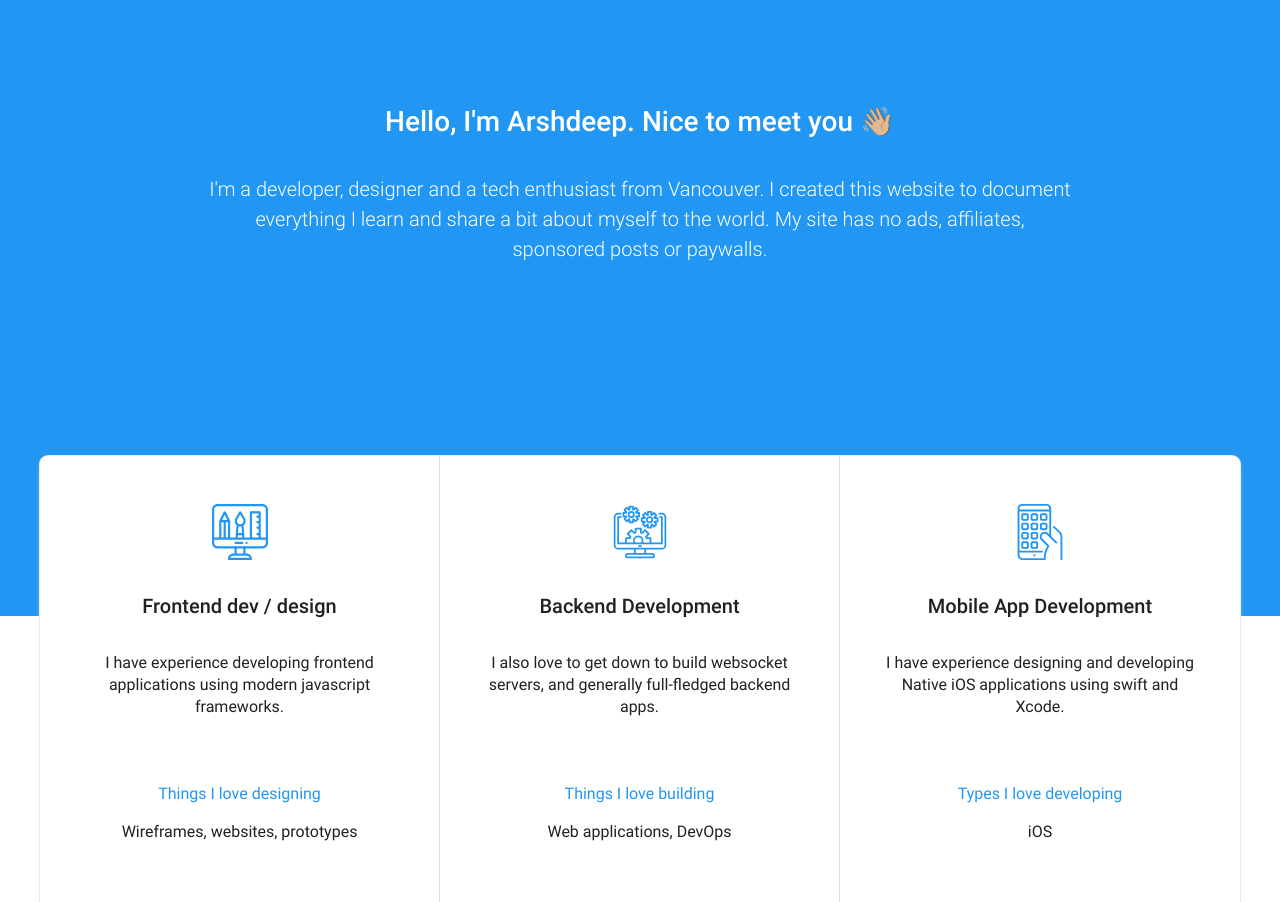
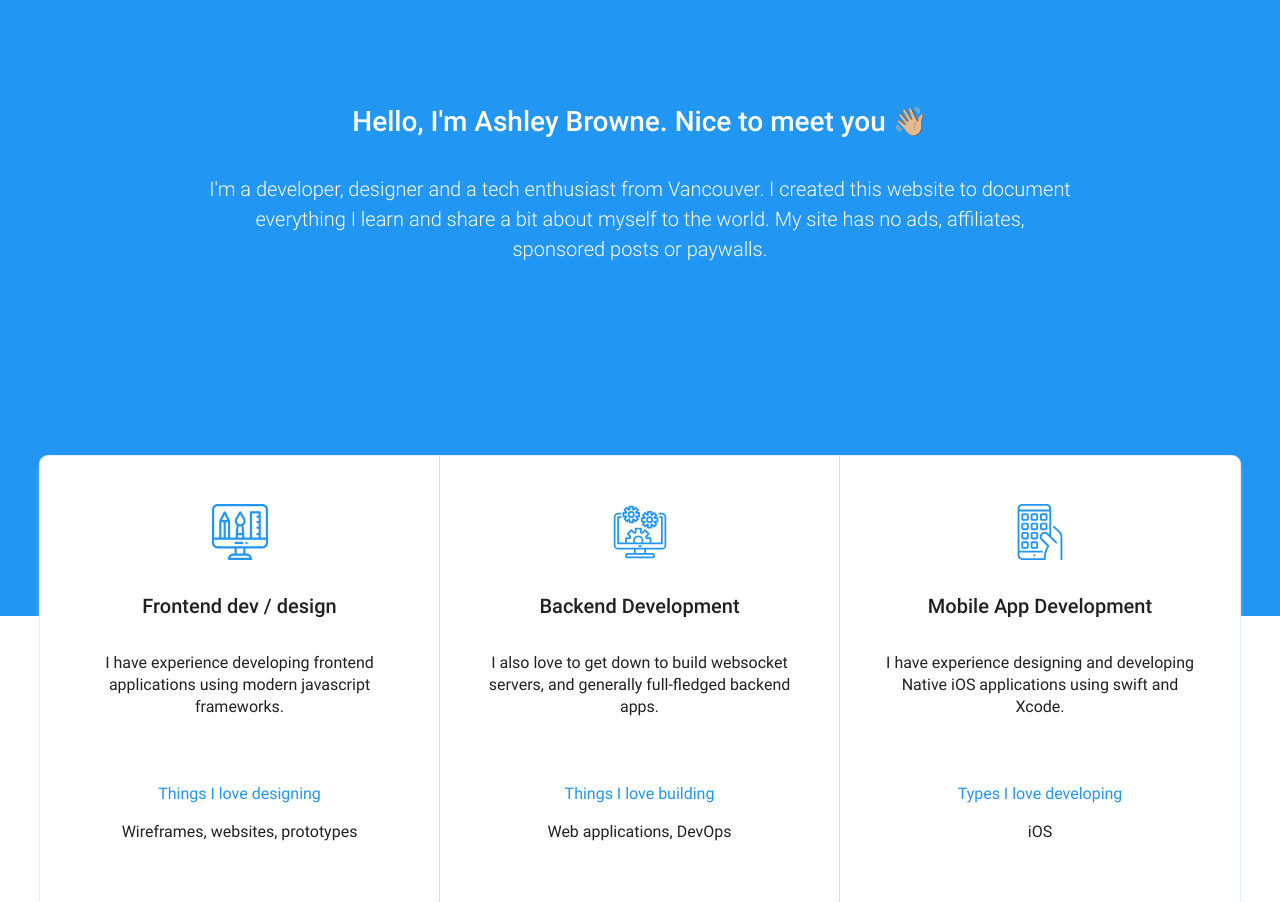
Before and after one commit to arshb97/pvt-portfolio, a Gatsby site: page / in a window 1280 px wide. Shown: the part 919-1821 px from the top of the page. Built offline with nearby package versions, Linux system fonts and the light colour scheme; Gatsby itself is replaced by a stand-in of ours.

```diff
--- a/src/components/About.jsx
+++ b/src/components/About.jsx
@@ -86,8 +86,7 @@ const About = () => {
     return (
         <div className="about">
             <div className="about__inner">
-                <h2 className="about__title">Hello, I&apos;m Arshdeep. Nice to meet you 👋🏼</h2>
-
+                <h2 className="about__title">Hello, I&apos;m Ashley Browne. Nice to meet you 👋🏼</h2>
                 <p className="about__text">{description}</p>
 
                 {/* <a href="https://drive.google.com/file/d/1-K1FP2vYdJmHlSWPcmoBKnT2Mu5EbTvA/view?usp=sharing" target="_blank" className="about__cv">
```
